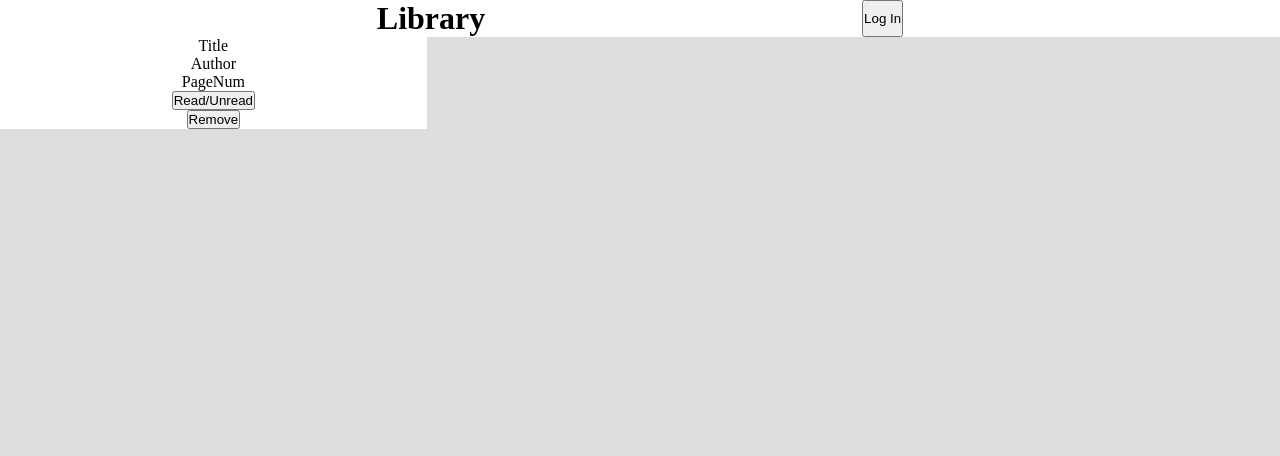
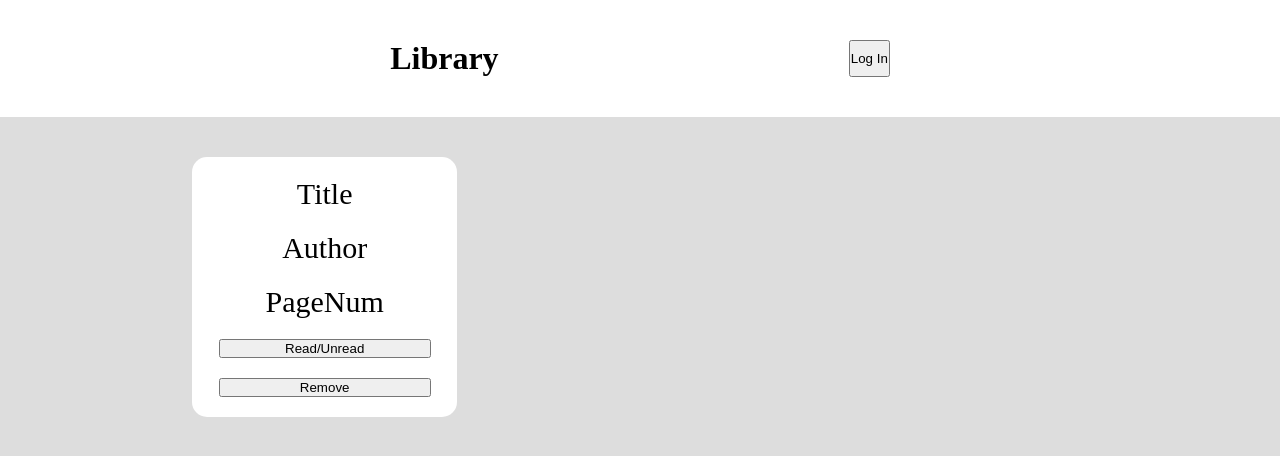
Before and after one commit to ZippyDaFish/odin-library, a plain HTML site: page index.html in a window 1280 px wide. Drawn offline with Linux system fonts and the light colour scheme.

Commit message:
Further book-card formatting

```diff
--- a/index.html
+++ b/index.html
@@ -13,8 +13,8 @@
         <h1>Library</h1>
         <button>Log In</button>
     </div>
-    <div class="container">
-        <div class="book-card">
+    <div class="container pad-top">
+        <div class="book-card text-main">
             <p>Title</p>
             <p>Author</p>
             <p>PageNum</p>
--- a/styles.css
+++ b/styles.css
@@ -5,23 +5,44 @@
 }
 body {
     background-color: rgb(221, 221, 221);
+    display: flex;
+    flex-direction: column;
+    align-items: center;
+}
+
+.pad-top {
+    padding-top: 5vh;
+}
+.text-main {
+    color: black;
+    font-size: 30px;
+    font-family: 'Times New Roman', Times, serif;
 }
 
 .header {
     background-color: white;
     display: flex;
     justify-content: space-evenly;
+    width: 100%;
+    padding: 5vh;
 }
 
 .container {
     display: grid;
     grid-template-columns: repeat(3, 1fr);
+    width: 70%;
+    gap: 50px;
 }
 
 .book-card {
     background-color: white;
-
     display: flex;
     flex-direction: column;
     align-items: center;
+    gap: 20px;
+    padding: 20px 0px;
+    border-radius: 15px;
 }
+.book-card > button {
+    width: 80%;
+}
```
